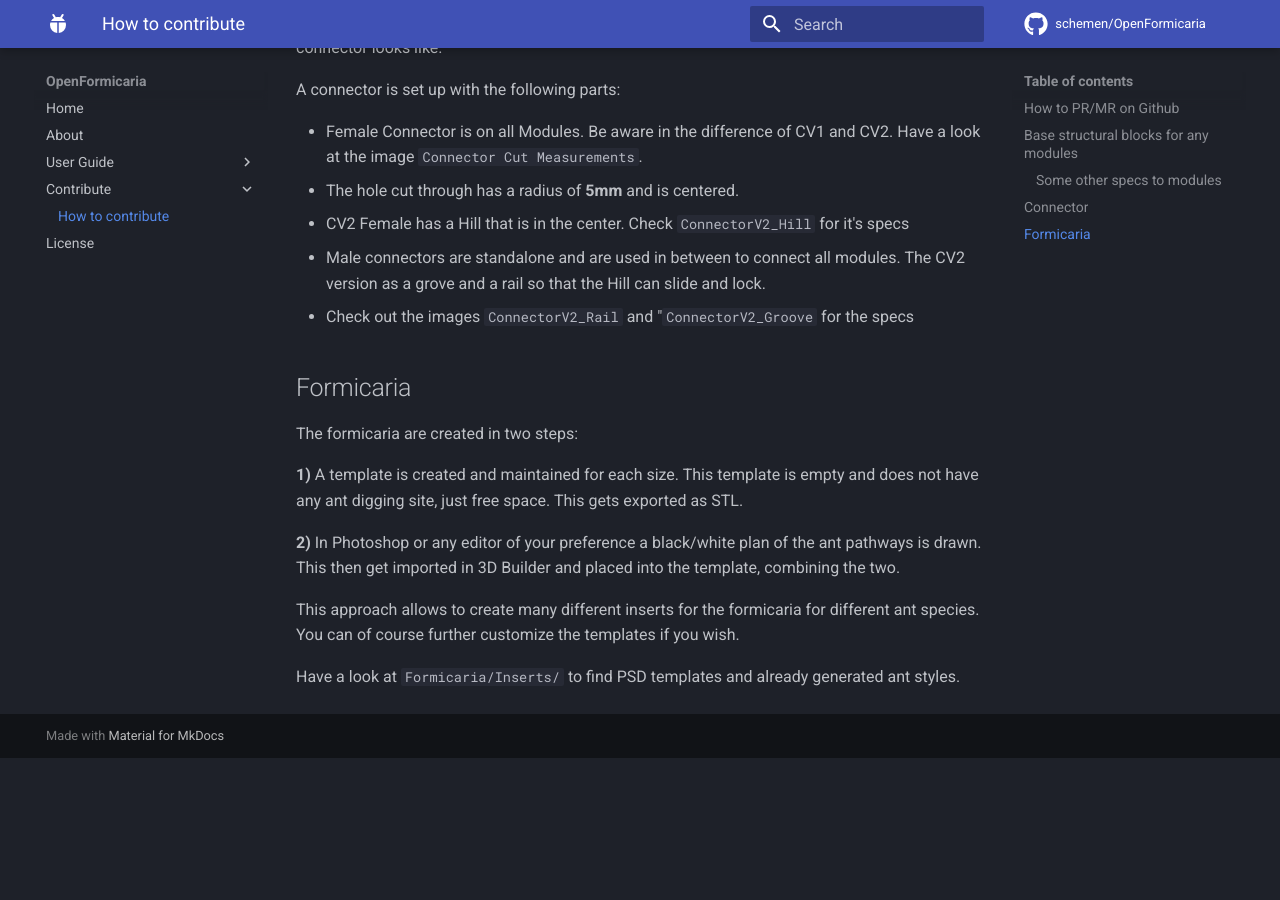
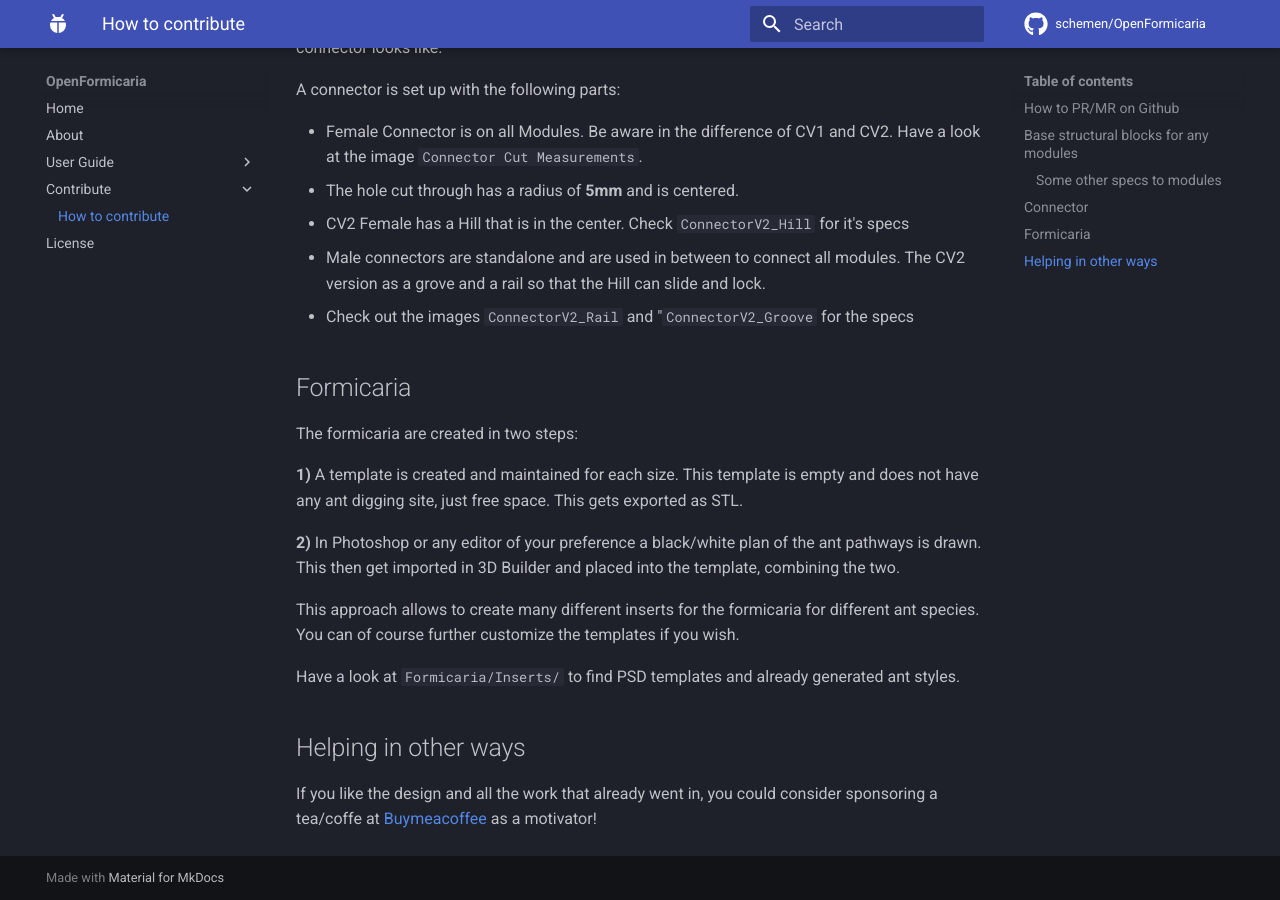
Before and after one commit to schemen/OpenFormicaria, an MkDocs documentation site: the page built from docs/contrib.md, in a window 1280 px wide and 900 px high, scrolled down 1111 px. Built offline with MkDocs 1.6.1 and Material for MkDocs 9.7.7, drawn with Linux system fonts in a browser that asks for light colours; comment, search, counter and statistics services are not loaded; before the commit the page ends 1869 px from its top, so only the background shows below that.

Commit message:
Add buymeacoffee help notice
Fairly hidden away, not really necessarry :)

```diff
--- a/docs/contrib.md
+++ b/docs/contrib.md
@@ -47,3 +47,7 @@ The formicaria are created in two steps:
 This approach allows to create many different inserts for the formicaria for different ant species. You can of course further customize the templates if you wish.
 
 Have a look at `Formicaria/Inserts/` to find PSD templates and already generated ant styles.
+
+## Helping in other ways
+
+If you like the design and all the work that already went in, you could consider sponsoring a tea/coffe at [Buymeacoffee](https://www.buymeacoffee.com/schemen) as a motivator!
```
Also changed, not shown: docs/index.md (+1 -1 lines).
